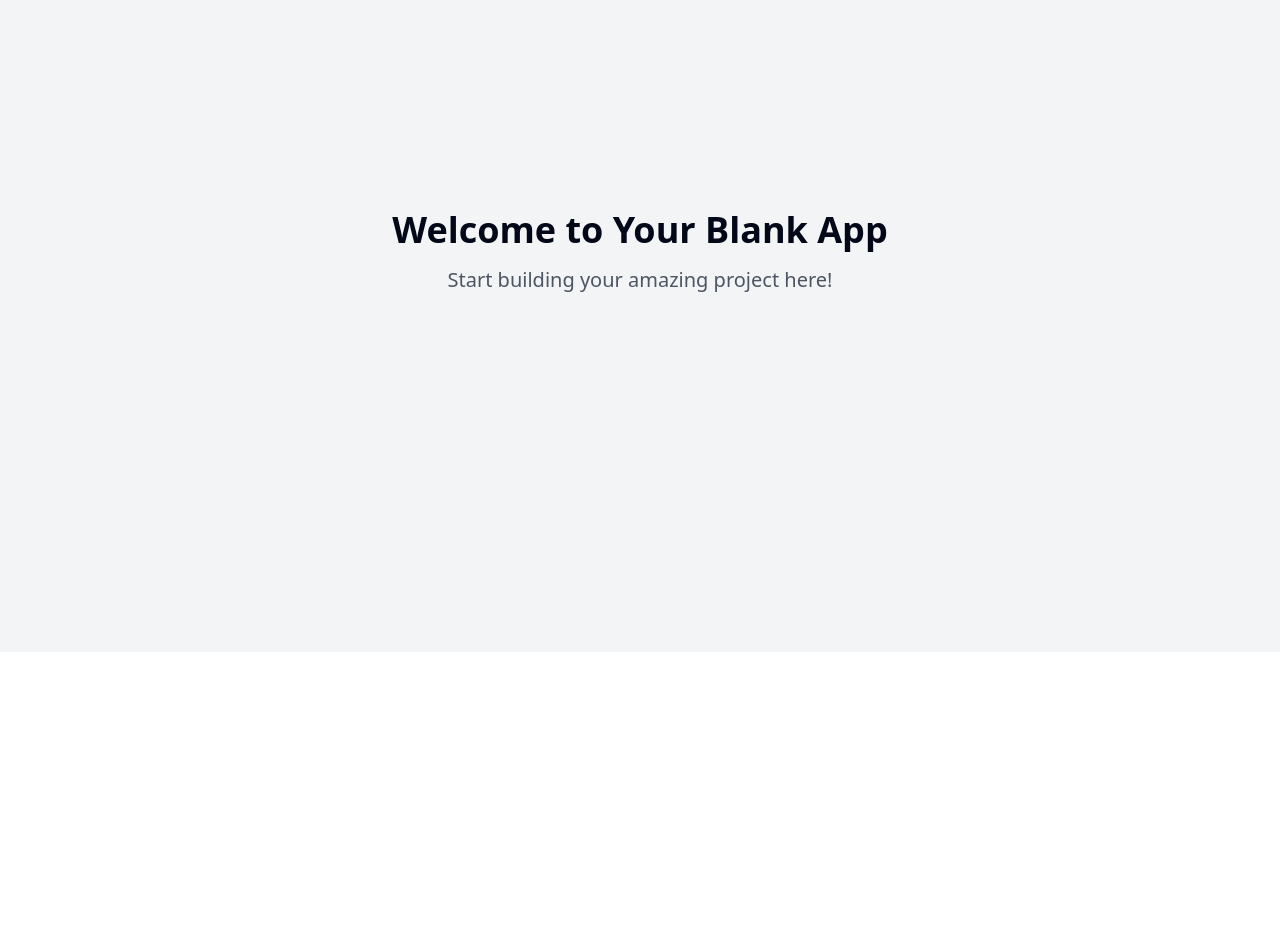
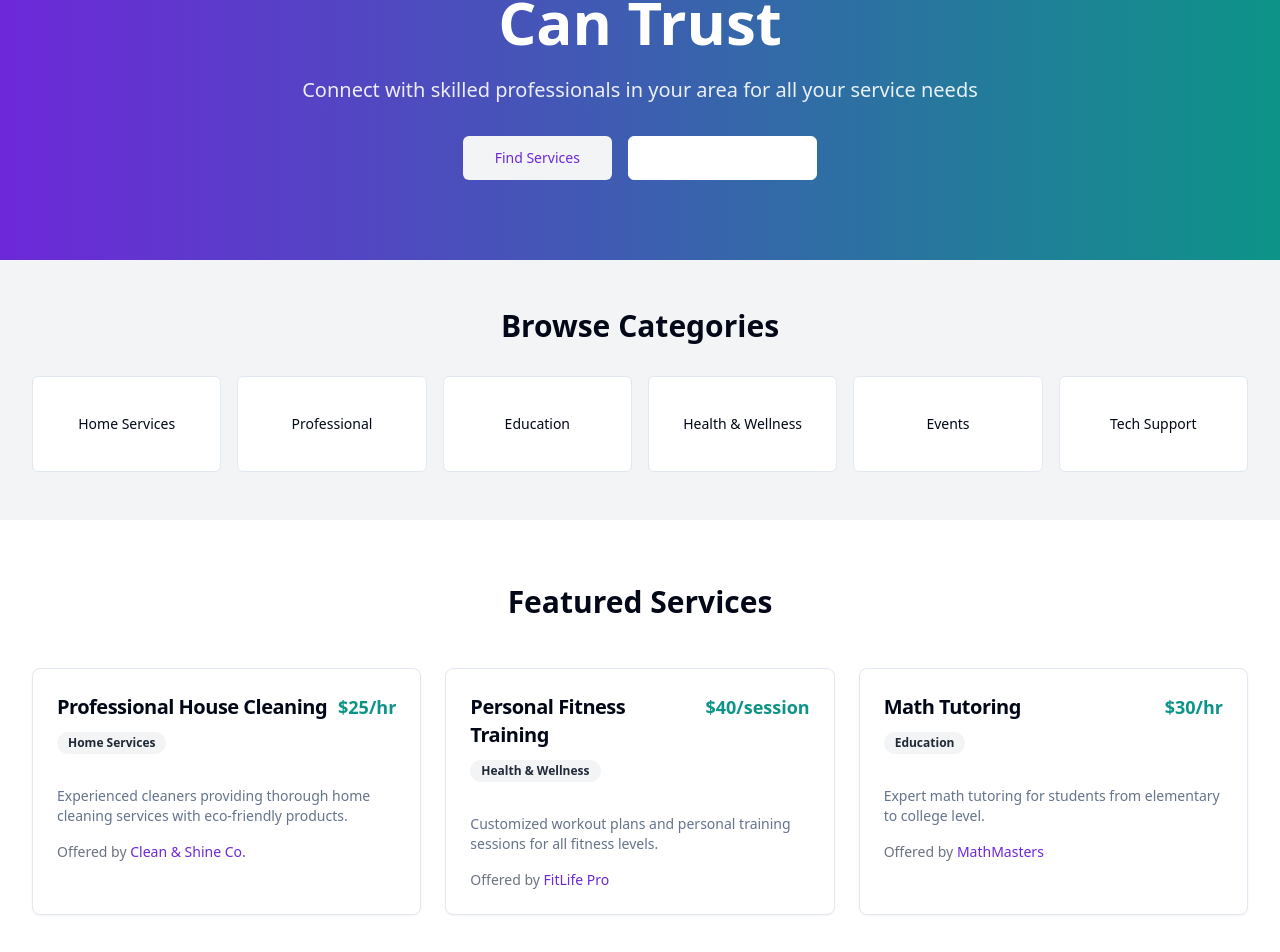
Before and after one commit to Rudybtz-p/service-mingle-space, a React (Vite) app: page / in a window 1280 px wide. Shown: the part 148-1100 px from the top of the page. Before the commit the page ends 800 px from the top, so only its background shows below. Built offline with nearby package versions, Linux system fonts and the light colour scheme.

Commit message:
Add local marketing place feature
Implement a local marketing place where users can sign up and advertise their services. This feature will enhance user engagement and provide a platform for service offerings.
[skip gpt_engineer]

```diff
--- /dev/null
+++ b/src/components/CategorySection.tsx
@@ -0,0 +1,31 @@
+import { Button } from "@/components/ui/button";
+
+const categories = [
+  "Home Services",
+  "Professional",
+  "Education",
+  "Health & Wellness",
+  "Events",
+  "Tech Support",
+];
+
+export const CategorySection = () => {
+  return (
+    <section className="py-12 bg-secondary">
+      <div className="container">
+        <h2 className="text-3xl font-bold text-center mb-8">Browse Categories</h2>
+        <div className="grid grid-cols-2 md:grid-cols-3 lg:grid-cols-6 gap-4">
+          {categories.map((category) => (
+            <Button
+              key={category}
+              variant="outline"
+              className="h-24 text-center hover:bg-primary hover:text-white transition-colors"
+            >
+              {category}
+            </Button>
+          ))}
+        </div>
+      </div>
+    </section>
+  );
+};
--- /dev/null
+++ b/src/components/HeroSection.tsx
@@ -0,0 +1,26 @@
+import { Button } from "@/components/ui/button";
+
+export const HeroSection = () => {
+  return (
+    <section className="py-20 bg-gradient-to-r from-primary to-accent text-white">
+      <div className="container">
+        <div className="max-w-3xl mx-auto text-center">
+          <h1 className="text-4xl md:text-6xl font-bold mb-6">
+            Find Local Services You Can Trust
+          </h1>
+          <p className="text-xl mb-8 opacity-90">
+            Connect with skilled professionals in your area for all your service needs
+          </p>
+          <div className="flex gap-4 justify-center">
+            <Button size="lg" variant="secondary" className="text-primary">
+              Find Services
+            </Button>
+            <Button size="lg" variant="outline" className="text-white border-white hover:bg-white/10">
+              Become a Provider
+            </Button>
+          </div>
+        </div>
+      </div>
+    </section>
+  );
+};
--- /dev/null
+++ b/src/components/ServiceCard.tsx
@@ -0,0 +1,32 @@
+import { Card, CardContent, CardDescription, CardHeader, CardTitle } from "@/components/ui/card";
+import { Badge } from "@/components/ui/badge";
+
+interface ServiceCardProps {
+  title: string;
+  description: string;
+  category: string;
+  price: string;
+  provider: string;
+}
+
+export const ServiceCard = ({ title, description, category, price, provider }: ServiceCardProps) => {
+  return (
+    <Card className="hover:animate-card-hover transition-all cursor-pointer">
+      <CardHeader>
+        <div className="flex justify-between items-start">
+          <div>
+            <CardTitle className="text-xl mb-2">{title}</CardTitle>
+            <Badge variant="secondary" className="mb-2">{category}</Badge>
+          </div>
+          <span className="text-lg font-semibold text-accent">{price}</span>
+        </div>
+      </CardHeader>
+      <CardContent>
+        <CardDescription className="mb-4">{description}</CardDescription>
+        <div className="text-sm text-gray-500">
+          Offered by <span className="font-medium text-primary">{provider}</span>
+        </div>
+      </CardContent>
+    </Card>
+  );
+};
--- a/src/pages/Index.tsx
+++ b/src/pages/Index.tsx
@@ -1,12 +1,45 @@
-// Update this page (the content is just a fallback if you fail to update the page)
+import { HeroSection } from "@/components/HeroSection";
+import { CategorySection } from "@/components/CategorySection";
+import { ServiceCard } from "@/components/ServiceCard";
+
+const featuredServices = [
+  {
+    title: "Professional House Cleaning",
+    description: "Experienced cleaners providing thorough home cleaning services with eco-friendly products.",
+    category: "Home Services",
+    price: "$25/hr",
+    provider: "Clean & Shine Co.",
+  },
+  {
+    title: "Personal Fitness Training",
+    description: "Customized workout plans and personal training sessions for all fitness levels.",
+    category: "Health & Wellness",
+    price: "$40/session",
+    provider: "FitLife Pro",
+  },
+  {
+    title: "Math Tutoring",
+    description: "Expert math tutoring for students from elementary to college level.",
+    category: "Education",
+    price: "$30/hr",
+    provider: "MathMasters",
+  },
+];
 
 const Index = () => {
   return (
-    <div className="min-h-screen flex items-center justify-center bg-gray-100">
-      <div className="text-center">
-        <h1 className="text-4xl font-bold mb-4">Welcome to Your Blank App</h1>
-        <p className="text-xl text-gray-600">Start building your amazing project here!</p>
-      </div>
+    <div className="min-h-screen">
+      <HeroSection />
+      <CategorySection />
+
+      <section className="py-16 container">
+        <h2 className="text-3xl font-bold text-center mb-12">Featured Services</h2>
+        <div className="grid md:grid-cols-2 lg:grid-cols-3 gap-6">
+          {featuredServices.map((service) => (
+            <ServiceCard key={service.title} {...service} />
+          ))}
+        </div>
+      </section>
     </div>
   );
 };
--- a/tailwind.config.ts
+++ b/tailwind.config.ts
@@ -12,85 +12,72 @@ export default {
   theme: {
     container: {
       center: true,
-			padding: '2rem',
+      padding: "2rem",
       screens: {
-				'2xl': '1400px'
-			}
+        "2xl": "1400px",
+      },
     },
     extend: {
       colors: {
-				border: 'hsl(var(--border))',
-				input: 'hsl(var(--input))',
-				ring: 'hsl(var(--ring))',
-				background: 'hsl(var(--background))',
-				foreground: 'hsl(var(--foreground))',
+        border: "hsl(var(--border))",
+        input: "hsl(var(--input))",
+        ring: "hsl(var(--ring))",
+        background: "hsl(var(--background))",
+        foreground: "hsl(var(--foreground))",
         primary: {
-					DEFAULT: 'hsl(var(--primary))',
-					foreground: 'hsl(var(--primary-foreground))'
+          DEFAULT: "#6D28D9",
+          foreground: "#FFFFFF",
         },
         secondary: {
-					DEFAULT: 'hsl(var(--secondary))',
-					foreground: 'hsl(var(--secondary-foreground))'
+          DEFAULT: "#F3F4F6",
+          foreground: "#1F2937",
+        },
+        accent: {
+          DEFAULT: "#0D9488",
+          foreground: "#FFFFFF",
         },
         destructive: {
-					DEFAULT: 'hsl(var(--destructive))',
-					foreground: 'hsl(var(--destructive-foreground))'
+          DEFAULT: "hsl(var(--destructive))",
+          foreground: "hsl(var(--destructive-foreground))",
         },
         muted: {
-					DEFAULT: 'hsl(var(--muted))',
-					foreground: 'hsl(var(--muted-foreground))'
-				},
-				accent: {
-					DEFAULT: 'hsl(var(--accent))',
-					foreground: 'hsl(var(--accent-foreground))'
+          DEFAULT: "hsl(var(--muted))",
+          foreground: "hsl(var(--muted-foreground))",
         },
         popover: {
-					DEFAULT: 'hsl(var(--popover))',
-					foreground: 'hsl(var(--popover-foreground))'
+          DEFAULT: "hsl(var(--popover))",
+          foreground: "hsl(var(--popover-foreground))",
         },
         card: {
-					DEFAULT: 'hsl(var(--card))',
-					foreground: 'hsl(var(--card-foreground))'
+          DEFAULT: "hsl(var(--card))",
+          foreground: "hsl(var(--card-foreground))",
         },
-				sidebar: {
-					DEFAULT: 'hsl(var(--sidebar-background))',
-					foreground: 'hsl(var(--sidebar-foreground))',
-					primary: 'hsl(var(--sidebar-primary))',
-					'primary-foreground': 'hsl(var(--sidebar-primary-foreground))',
-					accent: 'hsl(var(--sidebar-accent))',
-					'accent-foreground': 'hsl(var(--sidebar-accent-foreground))',
-					border: 'hsl(var(--sidebar-border))',
-					ring: 'hsl(var(--sidebar-ring))'
-				}
       },
       borderRadius: {
-				lg: 'var(--radius)',
-				md: 'calc(var(--radius) - 2px)',
-				sm: 'calc(var(--radius) - 4px)'
+        lg: "var(--radius)",
+        md: "calc(var(--radius) - 2px)",
+        sm: "calc(var(--radius) - 4px)",
       },
       keyframes: {
-				'accordion-down': {
-					from: {
-						height: '0'
+        "accordion-down": {
+          from: { height: "0" },
+          to: { height: "var(--radix-accordion-content-height)" },
         },
-					to: {
-						height: 'var(--radix-accordion-content-height)'
-					}
+        "accordion-up": {
+          from: { height: "var(--radix-accordion-content-height)" },
+          to: { height: "0" },
         },
-				'accordion-up': {
-					from: {
-						height: 'var(--radix-accordion-content-height)'
+        "card-hover": {
+          "0%": { transform: "translateY(0px)" },
+          "100%": { transform: "translateY(-5px)" },
         },
-					to: {
-						height: '0'
-					}
-				}
       },
       animation: {
-				'accordion-down': 'accordion-down 0.2s ease-out',
-				'accordion-up': 'accordion-up 0.2s ease-out'
-			}
-		}
+        "accordion-down": "accordion-down 0.2s ease-out",
+        "accordion-up": "accordion-up 0.2s ease-out",
+        "card-hover": "card-hover 0.2s ease-out forwards",
+      },
+    },
   },
   plugins: [require("tailwindcss-animate")],
 } satisfies Config;
```
Lines whose indentation alone changed are shown as unchanged.
